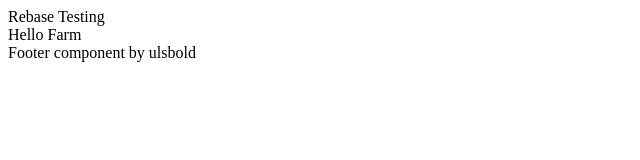
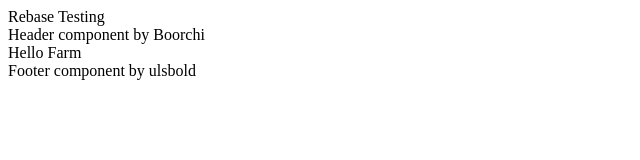
Before and after one commit to Roy1022/Test, a plain HTML site: page index.html in a window 1280 px wide. Shown: the whole page, without its empty margins (0-640 px from the left). Drawn offline with Linux system fonts and the light colour scheme.

Commit message:
Created a header component

```diff
--- a/index.html
+++ b/index.html
@@ -9,6 +9,7 @@
     <div>
         Rebase Testing
     </div>
+    <header>Header component by Boorchi</header>
     Hello Farm
     <footer>Footer component by ulsbold</footer>
   </body>
```
